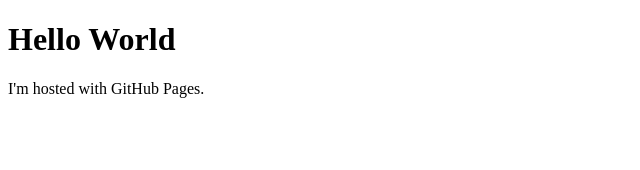
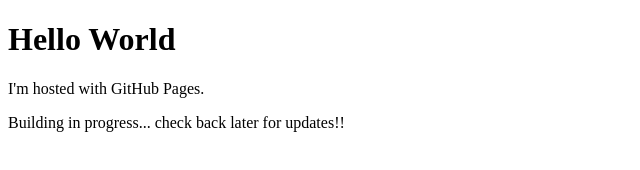
Before and after one commit to joycesl/joycesl.github.io, a plain HTML site: page index.html in a window 1280 px wide. Shown: the whole page, without its empty margins (0-640 px from the left). Drawn offline with Linux system fonts and the light colour scheme.

Commit message:
Update index.html
Text added: 'building in progress...'

```diff
--- a/index.html
+++ b/index.html
@@ -3,5 +3,6 @@
 <body>
 <h1>Hello World</h1>
 <p>I'm hosted with GitHub Pages.</p>
+<p>Building in progress... check back later for updates!!</p>
 </body>
 </html>
```
